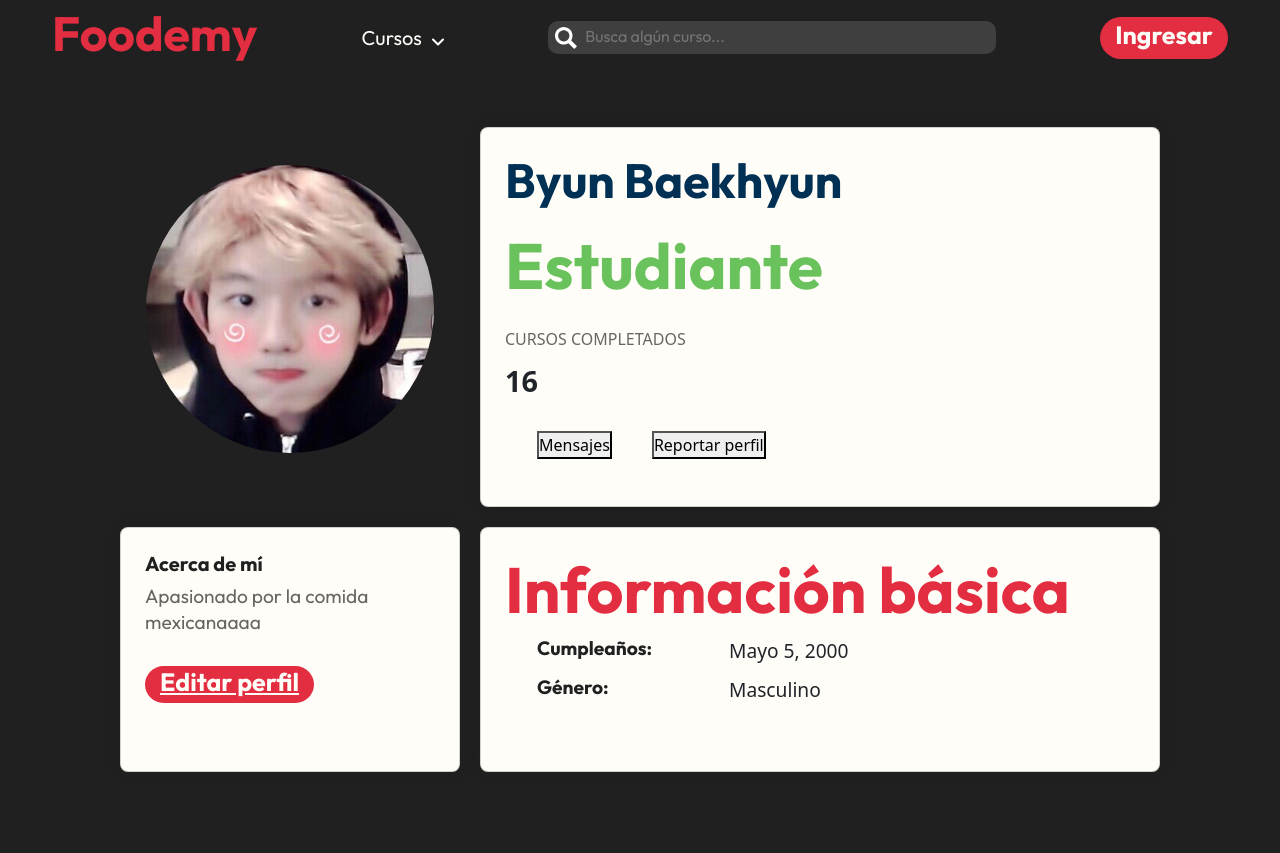
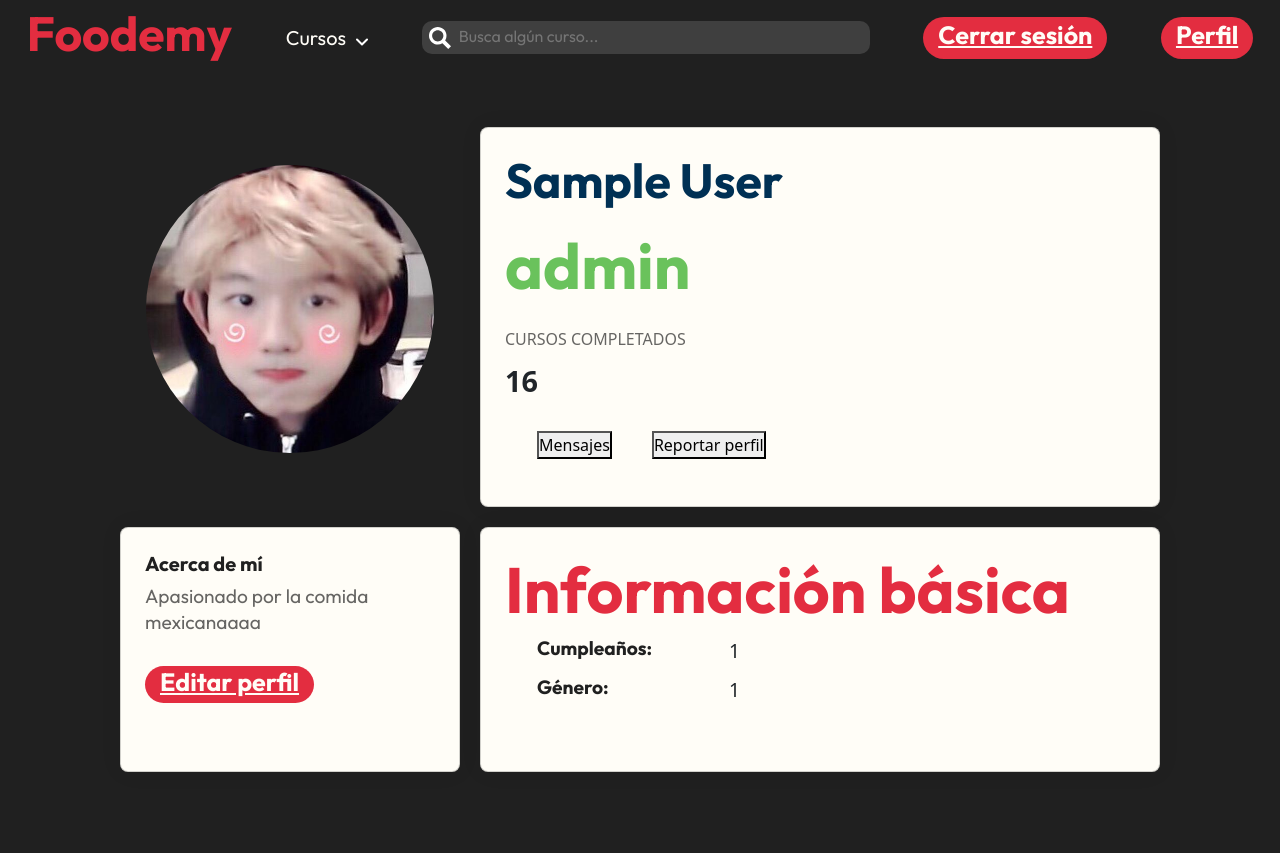
Before and after one commit to AldoIbarra/Foodemy, a PHP site: page /profile.php in a window 1280 px wide. Shown: the top 853 px of the page. Run offline with PHP 8.4, Linux system fonts and the light colour scheme; the visitor is signed in with stand-in values (Sample User, id 1); data that the repository does not hold is empty.

Commit message:
Correccionnes perfil y  edicicon  de perfil

```diff
--- a/pages/header.php
+++ b/pages/header.php
@@ -23,7 +23,7 @@
             </button>
             <input type="text" name="search-bar" id="search-bar" placeholder="Busca algún curso...">
         </div>
-        <button class="red-button">
+        <a href="../login/login.php" class="red-button">
             Ingresar
-        </button>
+        </a>
     </nav>
--- a/pages/logIn/login.js
+++ b/pages/logIn/login.js
@@ -74,7 +74,6 @@ document.addEventListener('DOMContentLoaded', function() {
         // Si todo es válido, envía el formulario
         if (TODOcorrecto === 2) {
             login();
-             // Descomenta esto para enviar el formulario realmente
         } else {
             alert('Datos incorrectos');
         }
@@ -91,10 +90,12 @@ function login() {
             option: 'logIn'
         },
         success: function(data) {
+            alert('¡Acceso correcto!');
             location.reload();
             console.log(data);
         },
         error: function(xhr, status, error) {
+            alert('Error.');
             console.log('error');
             console.log(error);
         },
--- a/pages/myProfile/editar.js
+++ b/pages/myProfile/editar.js
@@ -126,7 +126,8 @@ function updateInfo(){
             option: 'updateInfo'
         },
         success: function(data) {
-            location.reload();
+            //location.reload();
+            window.location.replace("profile.php");
             console.log(data);
         },
         error: function(xhr, status, error) {
--- a/pages/myProfile/editar.php
+++ b/pages/myProfile/editar.php
@@ -7,6 +7,7 @@
     if($_SESSION){
         require_once("../userHeader.php");
     }else{
+        header("Location:../login/login.php");
         require_once("../header.php");
     }
 ?>
--- a/pages/myProfile/profile.php
+++ b/pages/myProfile/profile.php
@@ -1,17 +1,19 @@
 <?php
+    require("../../config/sessionVerif.php");
     $titlename = "Foodemy";
     $stylename = "profile.css";
+    $javascript = "profile.js";
 
-
-    require_once("../header.php");
+    if($_SESSION){
+        require_once("../userHeader.php");
+    }else{
+        header("Location:../login/login.php");
+        require_once("../header.php");
+    }
 ?>
 
 <section id="bannerSection" >
  <!-- ===== ===== Body Main-Background ===== ===== -->
- <span class="main_bg"></span>
-
-
-
     <div class="container">
         <!-- ===== ===== User Main-Profile ===== ===== -->
         <section class="userProfile">
@@ -30,7 +32,6 @@
                     <h1 class="tiny-name eerie" >Acerca de mí </h1>
                     <p class="detail baby"> Apasionado por la comida  <br> mexicanaaaa</p>
                 </div>
-
                 <a href="editar.php" class="red-button">Editar perfil</a>
             </div>
 
@@ -42,9 +43,21 @@
         <!-- ===== ===== User Details Sections ===== ===== -->
         <section class="userDetails card">
             <div class="userName">
-                <h1 class="title prussian">Byun Baekhyun</h1>
+                <?php
+                    if($_SESSION){
+                        echo '<h1 class="title prussian">'.$_SESSION['Nombre_Completo'].'</h1>';
+                    }else{
+                        echo '<h1 class="title prussian">Byun Baekhyun</h1>';
+                    }
+                ?>
+                <?php
+                    if($_SESSION){
+                        echo '<p class="big-name mantis">'.$_SESSION['Rol'].'</p>';
+                    }else{
+                        echo '<p class="big-name mantis">Estudiante</p>';
+                    }
+                ?>
 
-                <p class="big-name mantis">Estudiante</p>
             </div>
 
             <div class="rank">
@@ -86,12 +99,26 @@
                 <ul>
                     <li class="birthday">
                         <h1 class="tiny-name eerie">Cumpleaños:</h1>
-                        <span class="info">Mayo 5, 2000</span>
+                        <?php
+                            if($_SESSION){
+                                echo '<span class="info">'.$_SESSION['Fecha_Nacimiento'].'</span>';
+                            }else{
+                                echo '<span class="info">Mayo 5, 2000</span>';
+                            }
+                        ?>
+
                     </li>
 
                     <li class="sex">
                         <h1 class="tiny-name eerie">Género:</h1>
-                        <span class="info">Masculino</span>
+                        <?php
+                            if($_SESSION){
+                                echo '<span class="info">'.$_SESSION['Genero'].'</span>';
+                            }else{
+                                echo '<span class="info">Masculino</span>';
+                            }
+                        ?>
+
                     </li>
                 </ul>
             </div>
@@ -220,10 +247,6 @@
 
 </section>
 
-
-<script src='profile.js'></script>
-
-<?php include("../footer.php");
-
-
+<?php
+    include("../footer.php");
 ?>
--- a/pages/userHeader.php
+++ b/pages/userHeader.php
@@ -24,5 +24,5 @@
             <input type="text" name="search-bar" id="search-bar" placeholder="Busca algún curso...">
         </div>
         <a class="red-button" href="../../config/cerrarSesion.php">Cerrar sesión</a>
-        <a href="../myProfile/editar.php" class="red-button">Perfil</a>
+        <a href="../myProfile/profile.php" class="red-button">Perfil</a>
     </nav>
```
